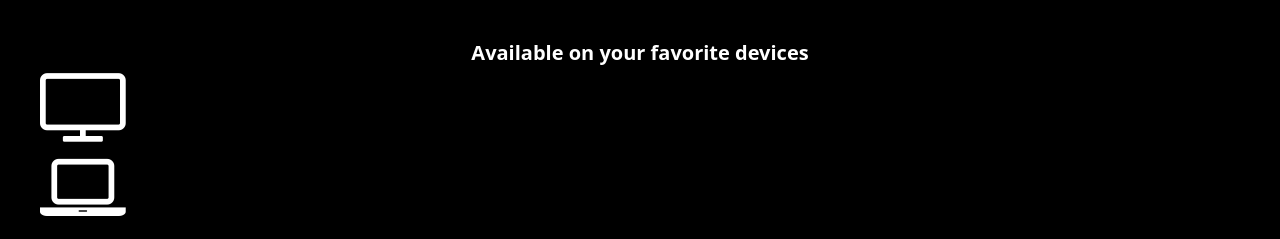
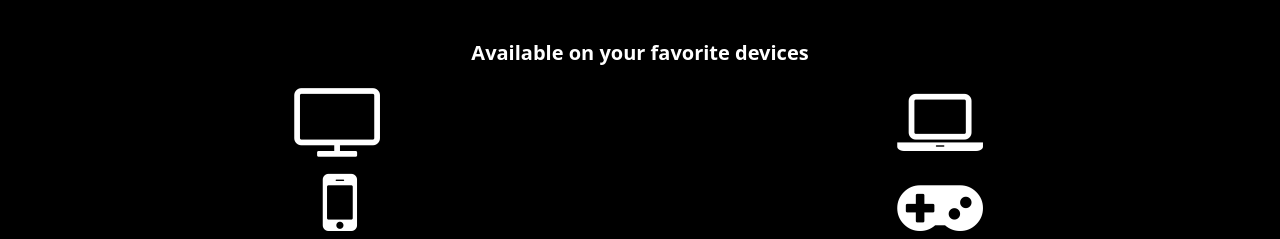
Before and after one commit to feramb626/movieproject, a React (Create React App) app: page / in a window 1280 px wide. Shown: the part 1122-1361 px from the top of the page. Built offline with nearby package versions, Linux system fonts and the light colour scheme.

Commit message:
nuevo commit 05/08

```diff
--- a/src/Components/Ico/Ico.css
+++ b/src/Components/Ico/Ico.css
@@ -0,0 +1,6 @@
+.icono{
+  /* margin-top: 20px; */
+  /* width: 50%; */
+  text-align: center;
+  /* background-color: aquamarine; */
+}
--- a/src/Components/Ico/Ico.js
+++ b/src/Components/Ico/Ico.js
@@ -1,10 +1,11 @@
 import react from 'react';
+import './Ico.css';
 import { FontAwesomeIcon } from '@fortawesome/react-fontawesome';
 
 const Ico = ({name}) =>{
 
     return(
-        <div>
+        <div className="icono">
             {/* <i className="fa fa-spinner fa-spin"></i> */}
             <i className={`${name}`}></i>
         </div>
--- a/src/Pages/home.js
+++ b/src/Pages/home.js
@@ -37,12 +37,29 @@ const homepage = () =>{
                 <h1 className="text-center pt-10 text-xl font-bold">
                     Available on your favorite devices
                 </h1>
+                <div id="iconos" >
+                    <div className="w-1/2 items-center">
                         <Ico
                             name={"fa fa-tv fa-5x"}
                         />
+                    </div>
+                    <div className="w-1/2 items-center">
                         <Ico
                             name={"fa fa-laptop fa-5x"}
                         />
+                    </div>
+                    <div className="w-1/2 items-center">
+                        <Ico
+                            name={"fa fa-mobile fa-5x"}
+                        />
+                    </div>
+                    <div className="w-1/2 items-center">
+                        <Ico
+                            name={"fa fa-gamepad fa-5x"}
+                        />
+                    </div>
+                </div>
+
             </div>
 
 
--- a/src/index.css
+++ b/src/index.css
@@ -4,7 +4,7 @@ body{
   background-color: black;
   margin: 0px;
   align-items: center;
-  color: white;/* ESTE ES EL QUE NO ESTABA ?*/
+  color: white;
 }
 
 code {
@@ -15,3 +15,10 @@ code {
 #linea {
   border-top: 2px solid white;
 }
+
+#iconos{
+  margin-top: 15px;
+  display: flex;
+  flex-direction: row;
+  flex-wrap: wrap;
+}
```
Lines whose indentation alone changed are shown as unchanged.
